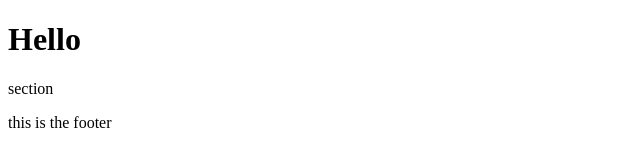
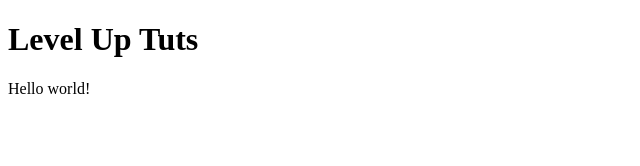
Before and after one commit to wmzhai/css, a plain HTML site: page index.html in a window 1280 px wide. Shown: the whole page, without its empty margins (0-640 px from the left). Drawn offline with Linux system fonts and the light colour scheme.

Commit message:
CSS Tutorials #1 - Introduction to CSS and Adding a CSS File to Your Html

```diff
--- a/index.html
+++ b/index.html
@@ -3,21 +3,14 @@
   <head>
     <meta charset="utf-8">
     <title>Our HTML5 Site</title>
-    <link rel="stylesheet" href="css/stylesheet.css">
+    <link rel="stylesheet" href="css/style.css">
     <!--[if lt IE 9]>
-    <script src="js/html5shiv.js"></script>
+      <script src="js/html5shiv.js"></script>
     <![endif]-->
-    <script src="js/global.js"></script>
   </head>
   <body>
-    <header>
-      <h1>Hello</h1>
-    </header>
-    <section>
-      <p> section </p>
-    </section>
-    <footer>
-      <p> this is the footer</p>
-    </footer>
+    <h1>Level Up Tuts</h1>
+    <p>Hello world! </p>
+
   </body>
 </html>
```
Also changed, not shown: css/style.css (added), css/stylesheet.css (deleted), js/global.js (deleted).
